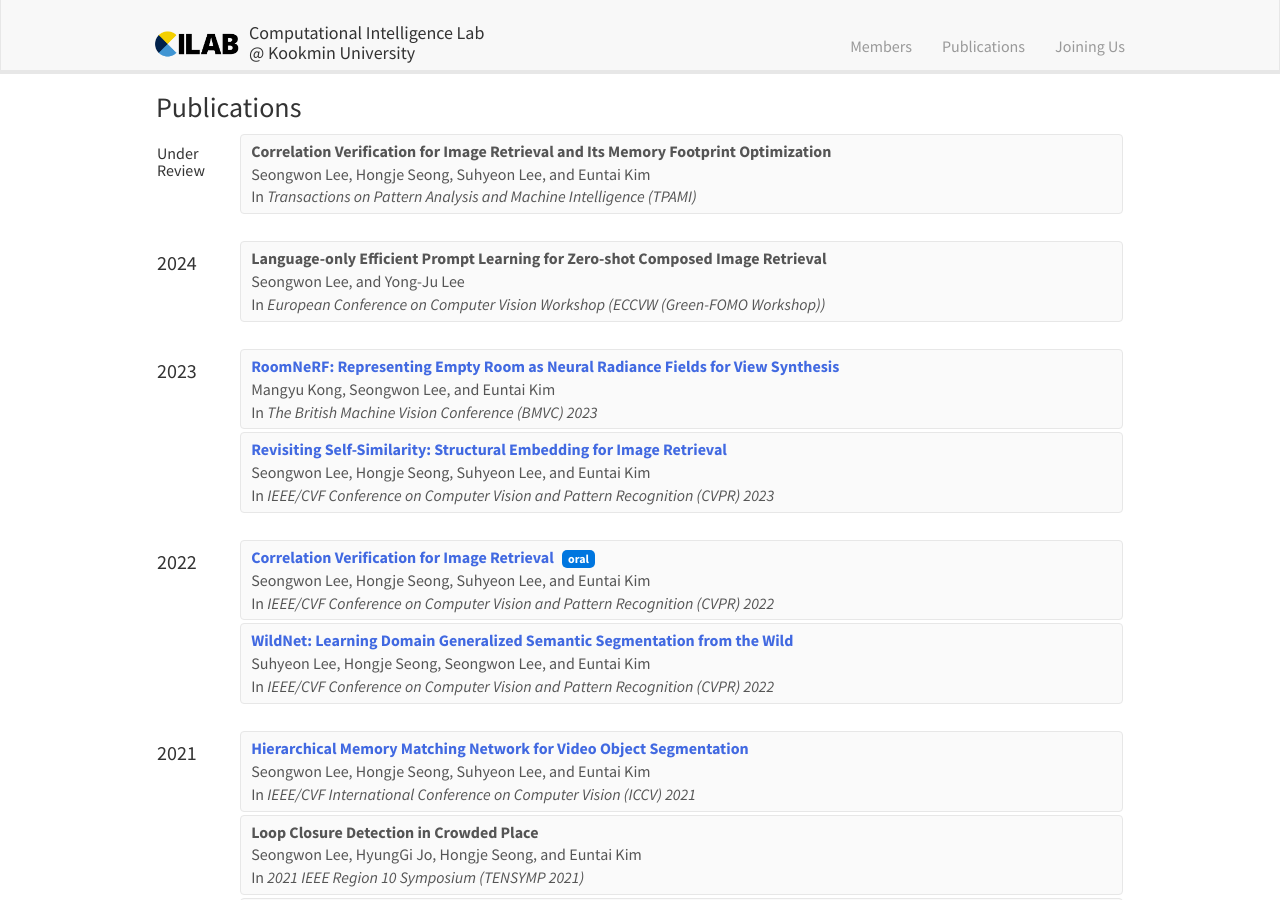
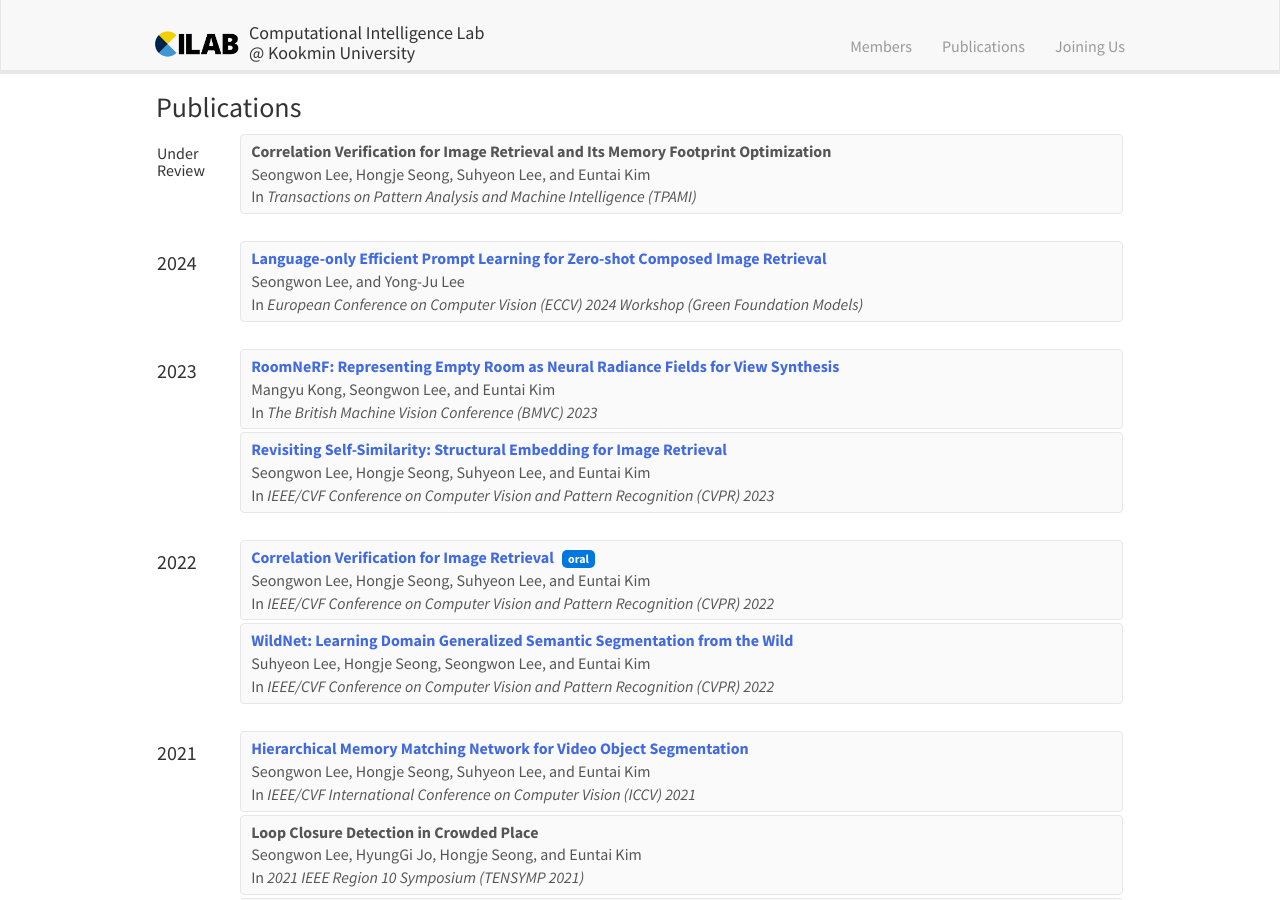
Before and after one commit to kookmin-cilab/kookmin-cilab.github.io, a Jekyll site: the page built from _pages/publications.md, in a window 1280 px wide and 900 px high. Built offline with Jekyll 4.4.1, drawn with Linux system fonts in a browser that asks for light colours; nearby versions of some CDN libraries.

Commit message:
Update publist.yml

```diff
--- a/_data/publist.yml
+++ b/_data/publist.yml
@@ -12,9 +12,9 @@
 - title: "Language-only Efficient Prompt Learning for Zero-shot Composed Image Retrieval"
   year: 2024
   authors: Seongwon Lee, and Yong-Ju Lee
-  venue: European Conference on Computer Vision Workshop (ECCVW (Green-FOMO Workshop))
-  link_exist: 0
-  link:
+  venue: European Conference on Computer Vision (ECCV) 2024 Workshop (Green Foundation Models)
+  link_exist: 1
+  link: https://green-fomo.github.io/ECCV2024/index.html
   oral:
   spotlight:
   highlight:
```
